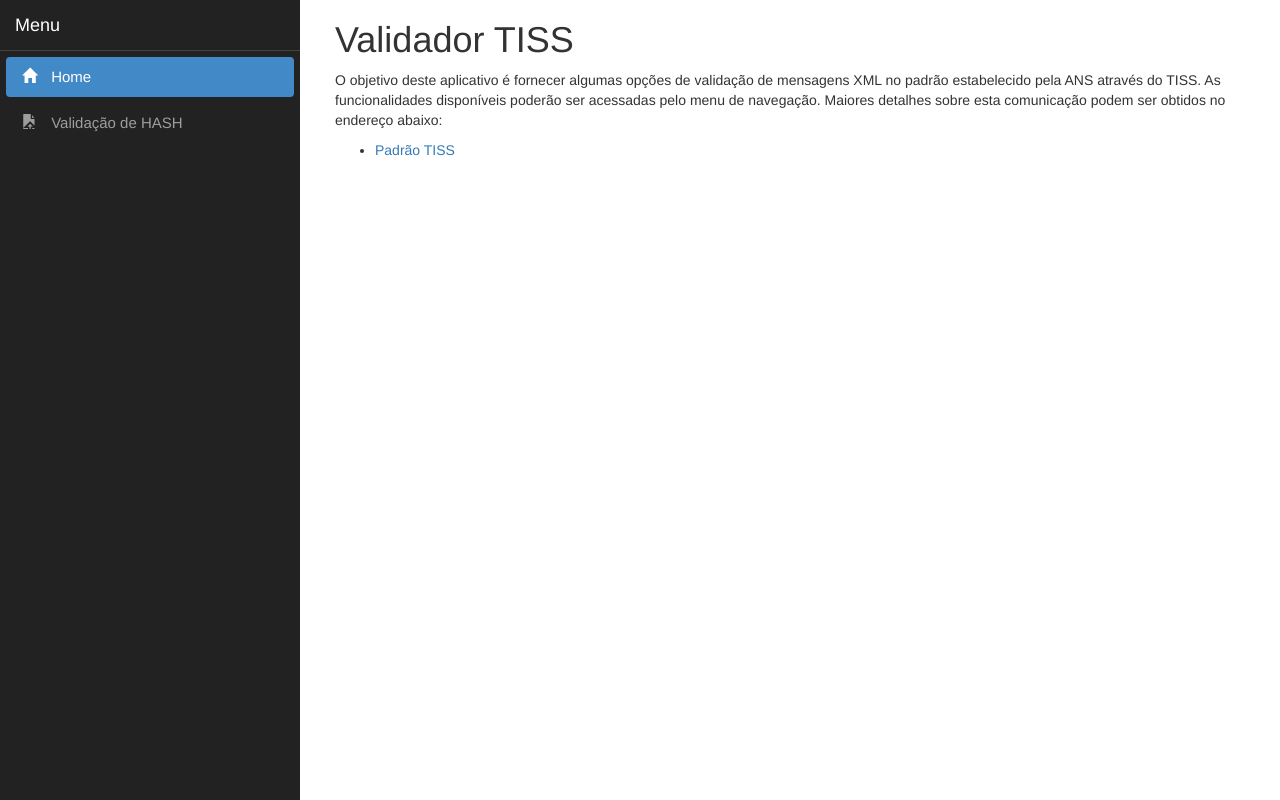
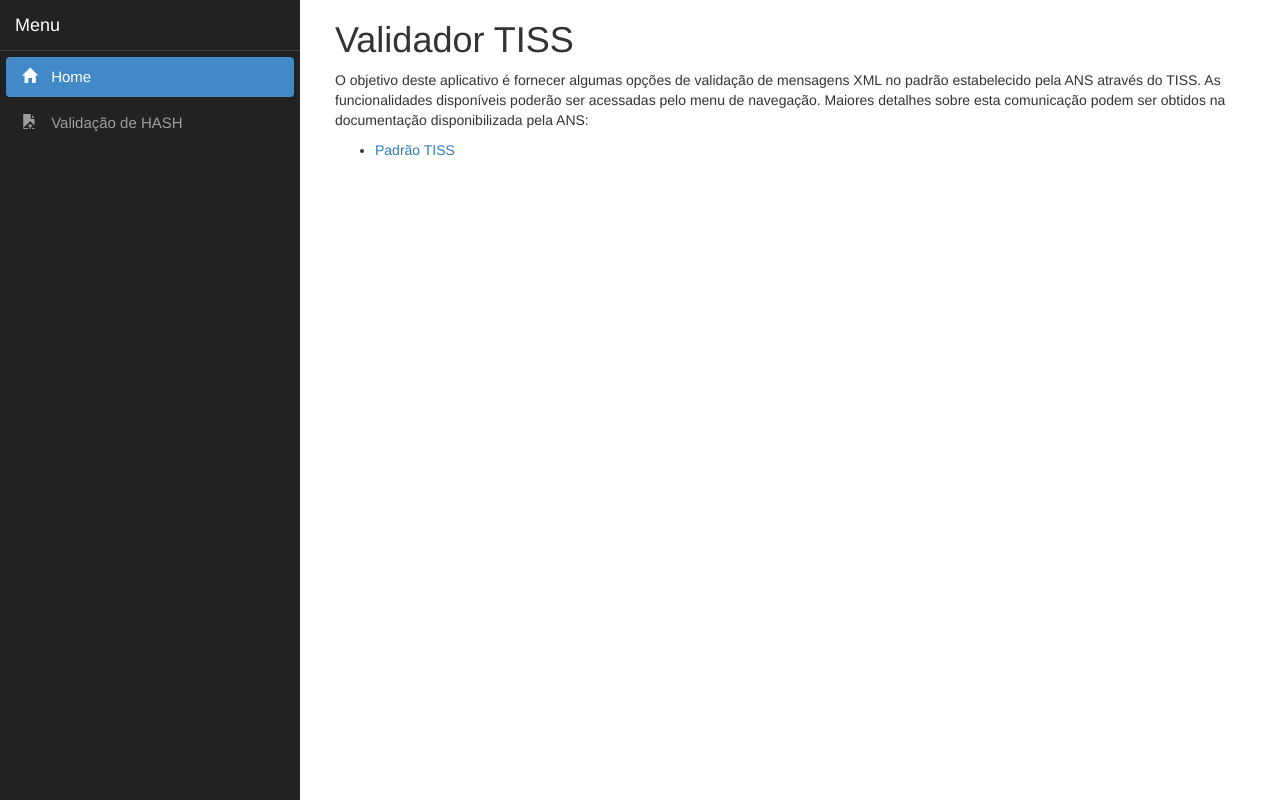
Before and after one commit to ccmario/HashValidator, an Angular app in the folder HashValidatorApp/ClientApp/: page / in a window 1280 px wide. Built offline with nearby package versions, Linux system fonts and the light colour scheme.

Commit message:
ajuste do encoding

```diff
--- a/HashValidatorApp/ClientApp/src/app/home/home.component.html
+++ b/HashValidatorApp/ClientApp/src/app/home/home.component.html
@@ -1,7 +1,7 @@
 <h1>Validador TISS</h1>
 <p>O objetivo deste aplicativo é fornecer algumas opções de validação de mensagens XML no padrão estabelecido pela ANS
   através do TISS. As funcionalidades disponíveis poderão ser acessadas pelo menu de navegação. Maiores detalhes sobre
-  esta comunicação podem ser obtidos no endereço abaixo: </p>
+  esta comunicação podem ser obtidos na documentação disponibilizada pela ANS: </p>
 <ul>
   <li><a
       href='http://www.ans.gov.br/prestadores/tiss-troca-de-informacao-de-saude-suplementar/padrao-tiss-maio-2019'>Padrão
```
Also changed, not shown: 1 other file (tests, documents, lock files or other folders).
